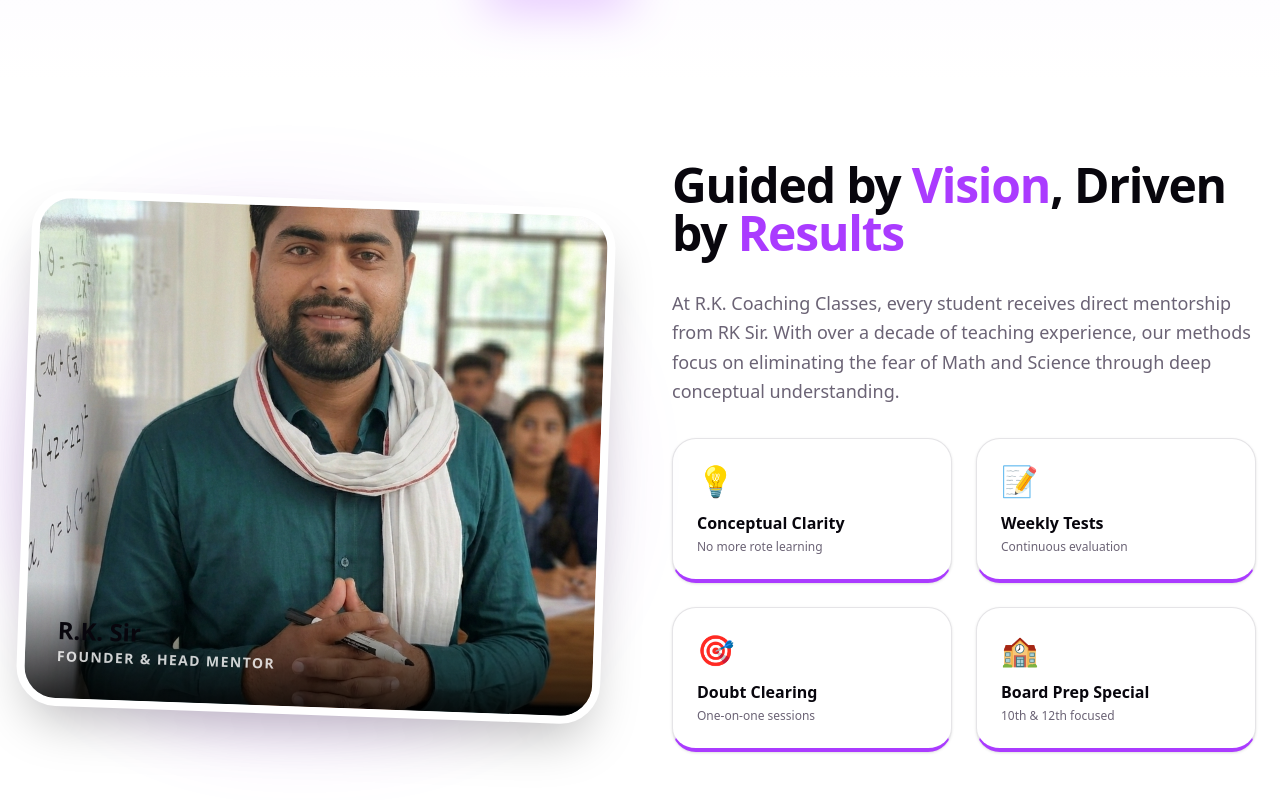
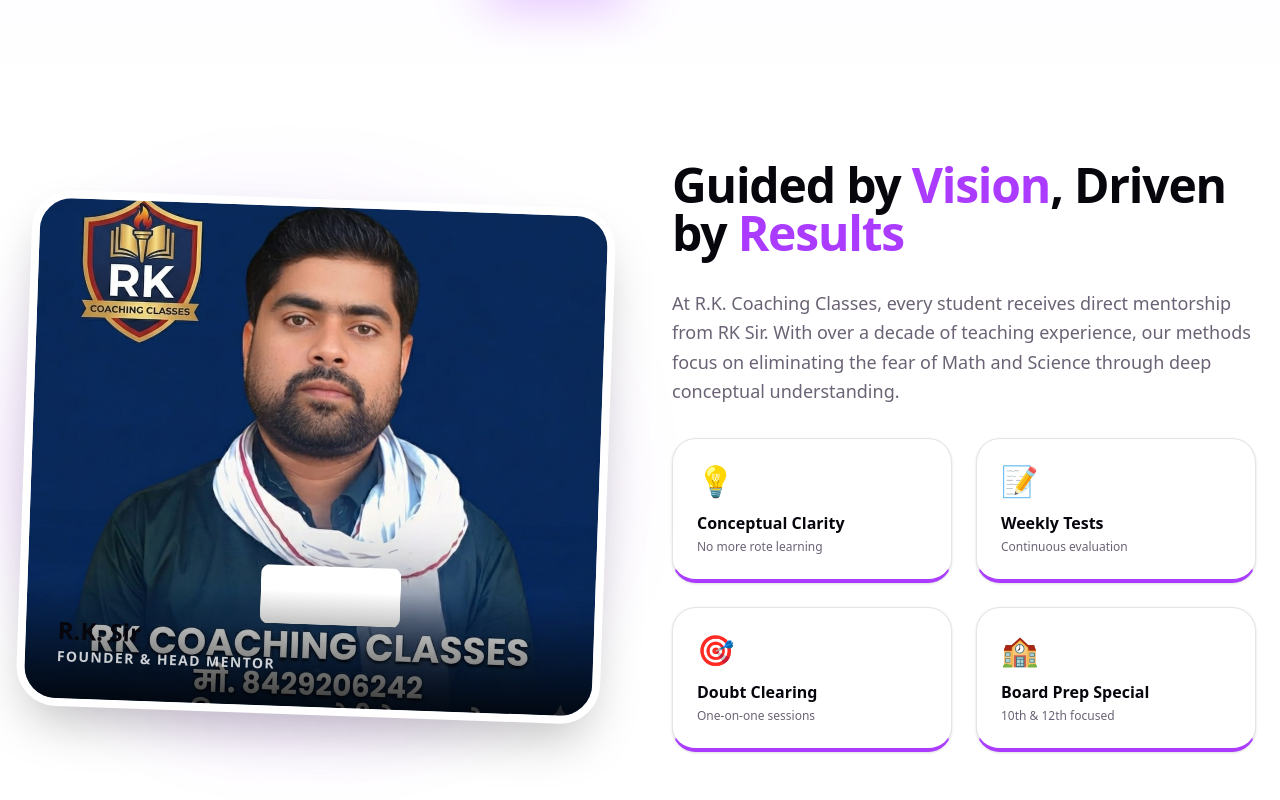
Before and after one commit to rkcoachingclasses4-tech/RkCoachingClassesWeb, a React (Vite) app: page / in a window 1280 px wide. Shown: the part 632-1432 px from the top of the page. Built offline with nearby package versions, Linux system fonts and the light colour scheme; no server answers.

Commit message:
Update Home.jsx founderCEO.jpeg

```diff
--- a/src/pages/Home.jsx
+++ b/src/pages/Home.jsx
@@ -70,7 +70,7 @@
           <div className="absolute -inset-4 bg-gradient-to-tr from-[var(--accent)] to-transparent opacity-20 blur-2xl rounded-full"></div>
           <div className="relative rounded-[40px] overflow-hidden border-8 border-white shadow-2xl rotate-2 hover:rotate-0 transition-transform duration-500 bg-gray-100 group">
             <img
-              src="/founder.png"
+              src="/founderCEO.jpeg"
               alt={t.founder.name}
               className="w-full h-[500px] object-cover group-hover:scale-105 transition-transform duration-700"
             />
```
